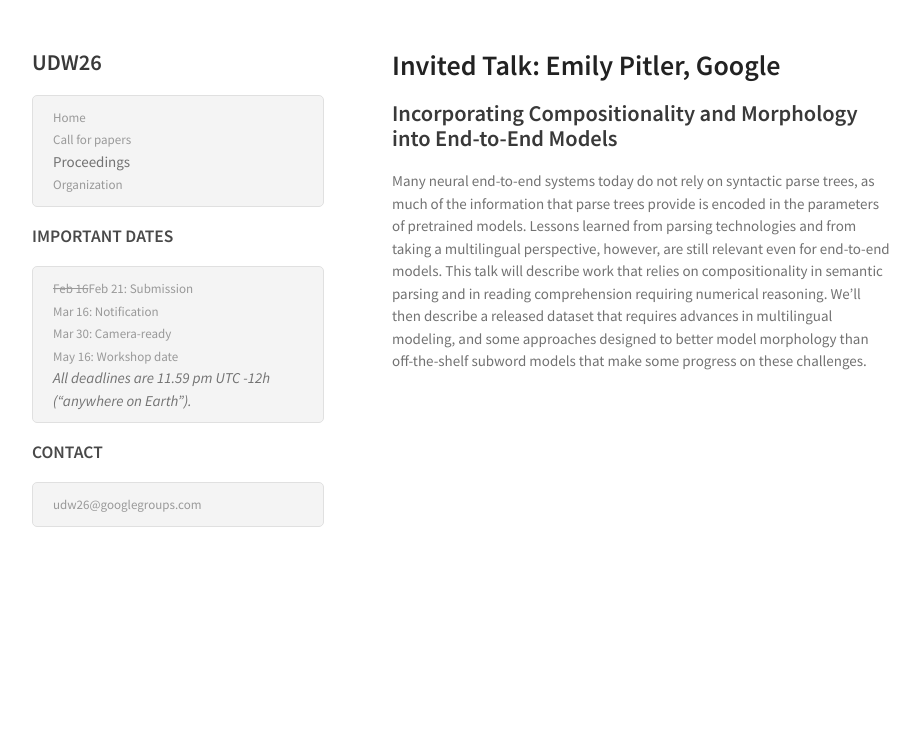
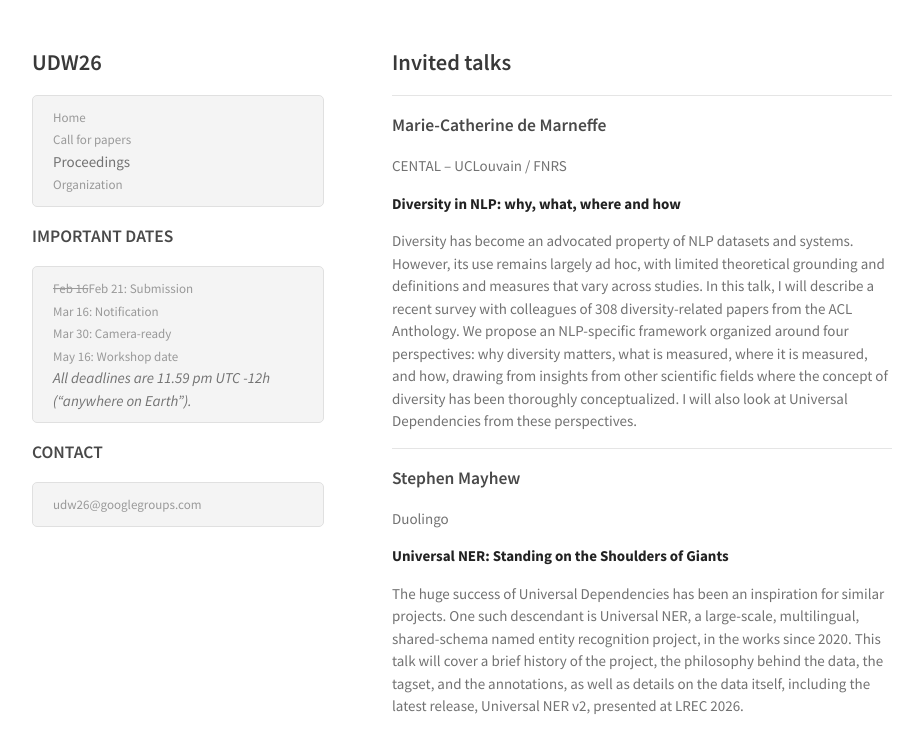
Before and after one commit to UniversalDependencies/udw26, a Jekyll site: the page built from invited-talk.md, in a window 1280 px wide. Shown: the top 753 px of the page, without its empty margins (178-1098 px from the left). Built offline with Jekyll 4.4.1, drawn with Linux system fonts in a browser that asks for light colours.

Commit message:
Update invited-talk.md

```diff
--- a/invited-talk.md
+++ b/invited-talk.md
@@ -3,8 +3,22 @@ layout: page
 title: Invited Talk
 ---
 
-# Invited Talk: Emily Pitler, Google
+## Invited talks
 
-## Incorporating Compositionality and Morphology into End-to-End Models
+---
 
-Many neural end-to-end systems today do not rely on syntactic parse trees, as much of the information that parse trees provide is encoded in the parameters of pretrained models. Lessons learned from parsing technologies and from taking a multilingual perspective, however, are still relevant even for end-to-end models. This talk will describe work that relies on compositionality in semantic parsing and in reading comprehension requiring numerical reasoning. We’ll then describe a released dataset that requires advances in multilingual modeling, and some approaches designed to better model morphology than off-the-shelf subword models that make some progress on these challenges.
+### Marie-Catherine de Marneffe
+CENTAL – UCLouvain / FNRS
+
+**Diversity in NLP: why, what, where and how**
+
+Diversity has become an advocated property of NLP datasets and systems. However, its use remains largely ad hoc, with limited theoretical grounding and definitions and measures that vary across studies. In this talk, I will describe a recent survey with colleagues of 308 diversity-related papers from the ACL Anthology. We propose an NLP-specific framework organized around four perspectives: why diversity matters, what is measured, where it is measured, and how, drawing from insights from other scientific fields where the concept of diversity has been thoroughly conceptualized. I will also look at Universal Dependencies from these perspectives.
+
+---
+
+### Stephen Mayhew
+Duolingo
+
+**Universal NER: Standing on the Shoulders of Giants**
+
+The huge success of Universal Dependencies has been an inspiration for similar projects. One such descendant is Universal NER, a large-scale, multilingual, shared-schema named entity recognition project, in the works since 2020. This talk will cover a brief history of the project, the philosophy behind the data, the tagset, and the annotations, as well as details on the data itself, including the latest release, Universal NER v2, presented at LREC 2026.
```
